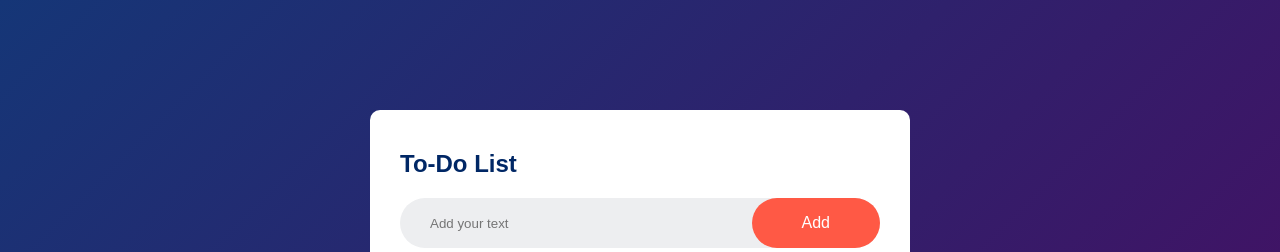
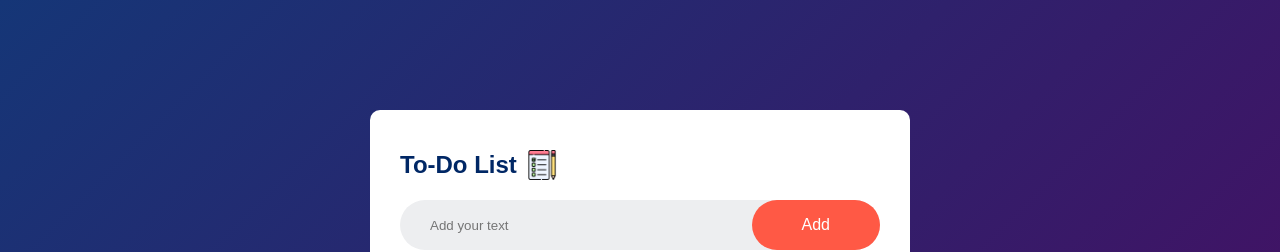
Before and after one commit to shubhamgodse08/To-Do-List, a plain HTML site: page index.html in a window 1280 px wide. Shown: the top 252 px of the page. Drawn offline with Linux system fonts and the light colour scheme.

Commit message:
Update index.html

```diff
--- a/index.html
+++ b/index.html
@@ -11,7 +11,7 @@
 <body>
   <div class="container">
     <div class="todo-app">
-      <h2>To-Do List <img src="images/check-list.png" alt=""></h2>
+      <h2>To-Do List <img src="check-list.png" alt=""></h2>
       <div class="row">
         <input type="text" id="input-box" placeholder="Add your text">
         <button onclick="addTask()">Add</button>
```
